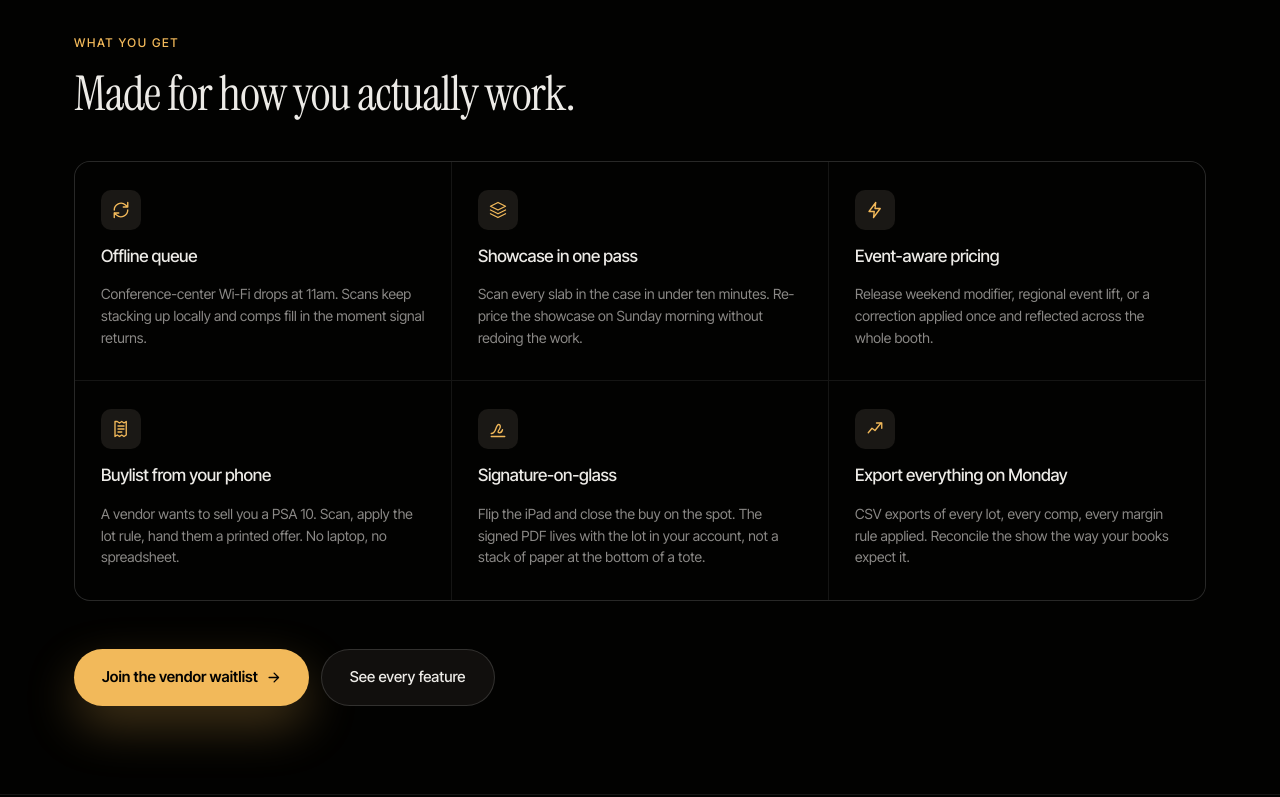
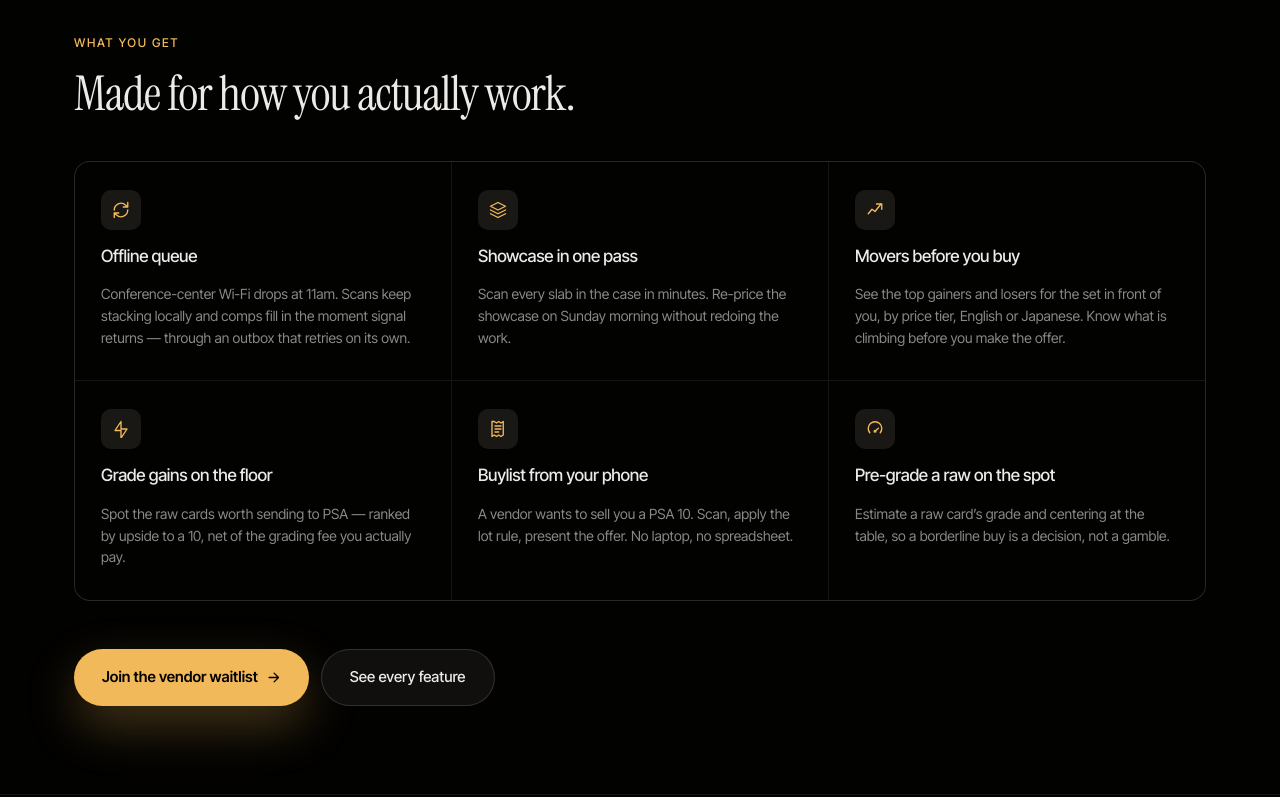
Before and after one commit to afireinside09/slabbist, a Next.js app in the folder marketing/: page /for-vendors in a window 1280 px wide. Shown: the part 894-1691 px from the top of the page. Built offline with nearby package versions, Linux system fonts and the light colour scheme.

Commit message:
feat(marketing): refresh /for-vendors with movers, grade gains, real offline

```diff
--- a/marketing/app/for-vendors/page.tsx
+++ b/marketing/app/for-vendors/page.tsx
@@ -14,37 +14,37 @@ const POINTS: AudiencePoint[] = [
     icon: 'reload',
     title: 'Offline queue',
     blurb:
-      'Conference-center Wi-Fi drops at 11am. Scans keep stacking up locally and comps fill in the moment signal returns.',
+      'Conference-center Wi-Fi drops at 11am. Scans keep stacking locally and comps fill in the moment signal returns — through an outbox that retries on its own.',
   },
   {
     icon: 'layers',
     title: 'Showcase in one pass',
     blurb:
-      'Scan every slab in the case in under ten minutes. Re-price the showcase on Sunday morning without redoing the work.',
+      'Scan every slab in the case in minutes. Re-price the showcase on Sunday morning without redoing the work.',
   },
   {
-    icon: 'bolt',
-    title: 'Event-aware pricing',
+    icon: 'chart',
+    title: 'Movers before you buy',
     blurb:
-      'Release weekend modifier, regional event lift, or a correction applied once and reflected across the whole booth.',
+      'See the top gainers and losers for the set in front of you, by price tier, English or Japanese. Know what is climbing before you make the offer.',
+  },
+  {
+    icon: 'zap',
+    title: 'Grade gains on the floor',
+    blurb:
+      'Spot the raw cards worth sending to PSA — ranked by upside to a 10, net of the grading fee you actually pay.',
   },
   {
     icon: 'receipt',
     title: 'Buylist from your phone',
     blurb:
-      'A vendor wants to sell you a PSA 10. Scan, apply the lot rule, hand them a printed offer. No laptop, no spreadsheet.',
+      'A vendor wants to sell you a PSA 10. Scan, apply the lot rule, present the offer. No laptop, no spreadsheet.',
   },
   {
-    icon: 'signature',
-    title: 'Signature-on-glass',
+    icon: 'gauge',
+    title: 'Pre-grade a raw on the spot',
     blurb:
-      'Flip the iPad and close the buy on the spot. The signed PDF lives with the lot in your account, not a stack of paper at the bottom of a tote.',
-  },
-  {
-    icon: 'chart',
-    title: 'Export everything on Monday',
-    blurb:
-      'CSV exports of every lot, every comp, every margin rule applied. Reconcile the show the way your books expect it.',
+      'Estimate a raw card’s grade and centering at the table, so a borderline buy is a decision, not a gamble.',
   },
 ];
 
@@ -55,11 +55,11 @@ export default function ForVendorsPage() {
         eyebrow="For show vendors"
         title="Price the booth. Close the lot. Catch the flight."
         italicize="the lot"
-        subtitle="Slabbist is built for the show floor — bulk capture, offline-first sync, and offer sheets that print on whatever printer the promoter brought."
+        subtitle="Slabbist is built for the show floor — bulk capture, offline-first sync, and offer sheets ready to present right from your phone."
       />
       <AudienceBody
         pain="You fly into a weekend show with a case full of slabs, a buylist in your head, and a Wi-Fi network that dies every two hours. The numbers never quite agree with your books on Monday."
-        shift="One app runs the booth: pricing the case, scanning buylist offers, and exporting a clean reconciliation when you land."
+        shift="One app runs the booth: pre-grading raws, pricing the case, reading the movers, and closing buylist offers — online or off."
         points={POINTS}
         ctaLabel="Join the vendor waitlist"
         waitlistAudience="store"
```
